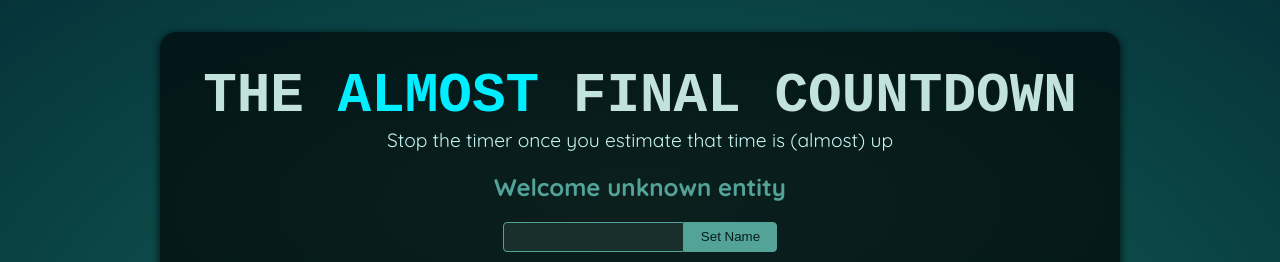
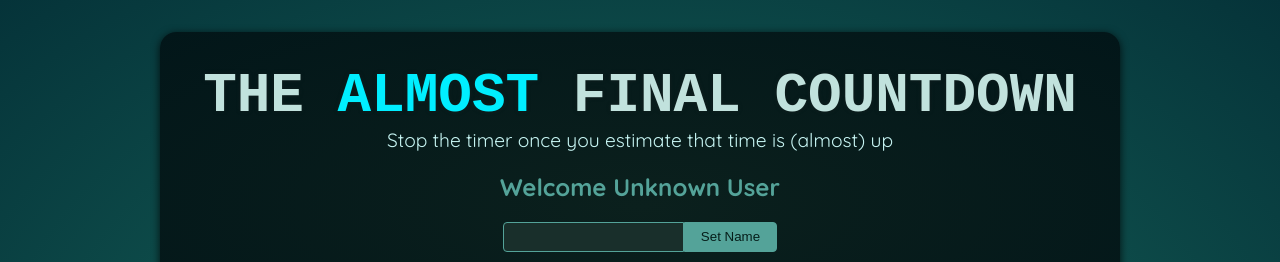
Before and after one commit to biplove100/ReactJS-Refs-and-Portals, a React (Vite) app: page / in a window 1280 px wide. Shown: the top 262 px of the page. Built offline with nearby package versions, Linux system fonts and the light colour scheme; a web font is replaced by a local one.

Commit message:
Completed till References, used to output username on main screen

```diff
--- a/src/components/Player.jsx
+++ b/src/components/Player.jsx
@@ -1,10 +1,21 @@
+import { useState, useRef } from "react";
+
+
 export default function Player() {
+  const [inputText, setInputText] = useState('');
+  const playerName = useRef();
+
+  function handleClick(){
+    setInputText(playerName.current.value);
+    console.log(inputText);
+  }
+
   return (
     <section id="player">
-      <h2>Welcome unknown entity</h2>
+      <h2>Welcome {inputText!='' ? inputText : "Unknown User"}</h2>
       <p>
-        <input type="text" />
-        <button>Set Name</button>
+        <input type="text" ref={playerName} />
+        <button onClick={handleClick} >Set Name</button>
       </p>
     </section>
   );
```
